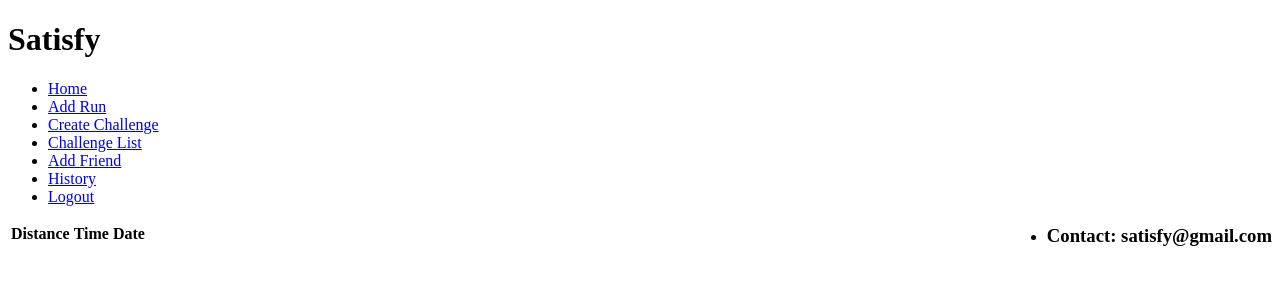
After one commit to VadirajaRao/Satisfy, a Flask app: template templates/history.html in a window 1280 px wide. The commit adds this page. Shown: the top 300 px of the page. Run offline with Flask 2, Linux system fonts and the light colour scheme; the template is opened without the code that fills it, so the values that code supplies are empty.

Commit message:
Challenge creation and activity history functions completed

```diff
--- a/server.py
+++ b/server.py
@@ -112,8 +112,33 @@ def addrun():
     if not clear:
         return render_template('/addrun.html')
     else:
-        ret.make_commit()
+        ret.make_commit() # To make sure the changes made by the trigger are committed.
         return redirect(url_for('homepage'))
+
+@app.route('/create_challenge', methods = ['POST', 'GET'])
+def create_challenge():
+    clear = False
+    if request.method == 'POST':
+        distance = request.form['distance']
+        time = request.form['duration']
+        type = request.form['type']
+        sdate = request.form['start_date']
+        edate = request.form['end_date']
+
+        db.insert_challenge(distance, time, type, sdate, edate)
+        clear = True
+
+    if not clear:
+        return render_template('/cchallenge.html')
+    else:
+        return redirect(url_for('homepage'))
+
+@app.route('/history')
+def history():
+    uid = ret.get_uid(session['username'])
+    res = ret.get_all_runs(uid)
+
+    return render_template('/history.html', runs = res)
 
 if __name__ == '__main__':
     app.debug = True
--- /dev/null
+++ b/templates/history.html
@@ -0,0 +1,41 @@
+<!DOCTYPE html>
+<html>
+    <head>
+        <title>History</title>
+    </head>
+
+    <body>
+        <h1>
+            Satisfy
+        </h1>
+
+        <div class = "navigation">
+            <ul>
+                <li><a class="active" href="{{ url_for('homepage') }}">Home</a></li>
+                <li><a href="{{ url_for('addrun') }}">Add Run</a></li>
+                <li><a href="{{ url_for('create_challenge') }}">Create Challenge</a></li>
+                <li><a href="challlengelist.html">Challenge List</a></li>
+                <li><a href="#contact">Add Friend</a></li>
+                <li><a href="{{ url_for('history') }}">History</a></li>
+                <li><a href="{{url_for('logout')}}">Logout</a></li>
+                <li style="float:right"><h3 class="contact">Contact: satisfy@gmail.com</h3></li>
+            </ul>
+        </div>
+
+        <table>
+            <tr>
+                <th>Distance</th>
+                <th>Time</th>
+                <th>Date</th>
+            </tr>
+
+            {% for run in runs %}
+                <tr>
+                    <td> {{ run[0] }} </td>
+                    <td> {{ run[1] }} </td>
+                    <td> {{ run[2] }}</td>
+                </tr>
+            {% endfor %}
+        </table>
+    </body>
+</html>
--- a/templates/home.html
+++ b/templates/home.html
@@ -22,11 +22,11 @@
             <div class = "navigation">
                 <ul>
                     <li><a class="active" href="home.html">Home</a></li>
-                    <li><a href="{{url_for('addrun')}}">Add Run</a></li>
-                    <li><a href="cchallenge.html">Create Challenge</a></li>
+                    <li><a href="{{ url_for('addrun') }}">Add Run</a></li>
+                    <li><a href="{{ url_for('create_challenge') }}">Create Challenge</a></li>
                     <li><a href="challlengelist.html">Challenge List</a></li>
                     <li><a href="#contact">Add Friend</a></li>
-                    <li><a href="#contact">History</a></li>
+                    <li><a href="{{ url_for('history') }}">History</a></li>
                     <li><a href="{{url_for('logout')}}">Logout</a></li>
                     <li style="float:right"><h3 class="contact">Contact: satisfy@gmail.com</h3></li>
                 </ul>
```
Also changed, not shown: insert.py (+11 -0 lines), retriever.py (+9 -0 lines), templates/addrun.html (+5 -4 lines), templates/cchallenge.html (+13 -12 lines).
